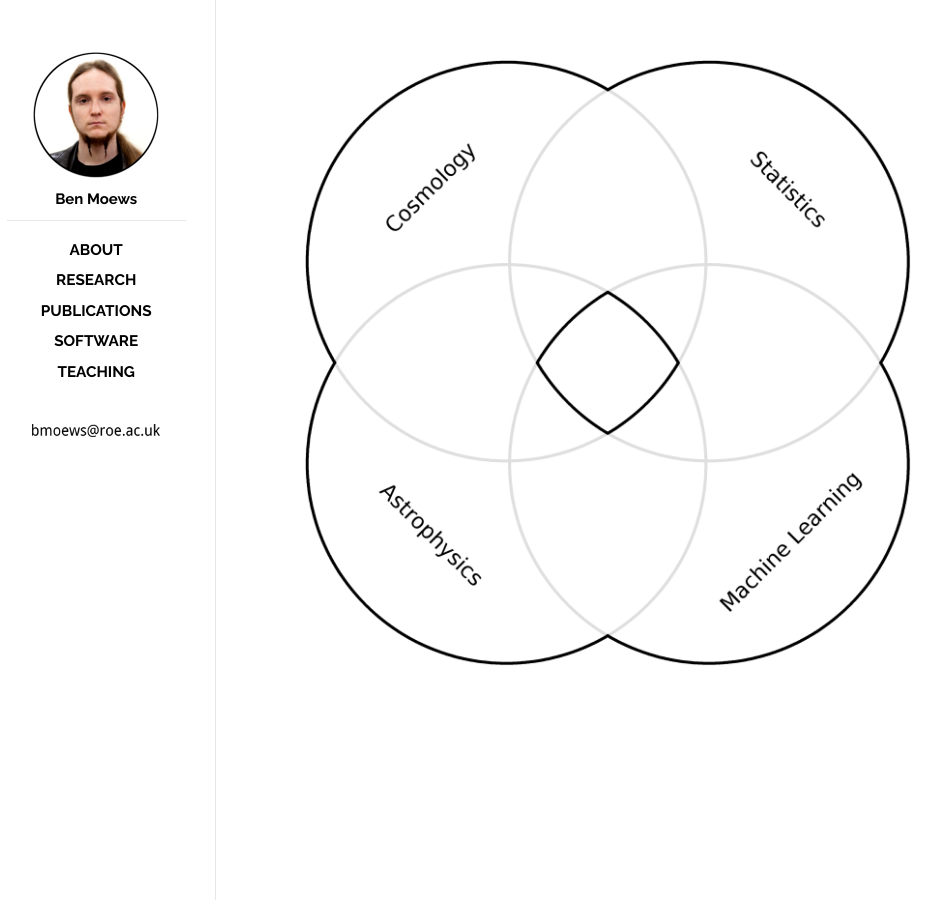
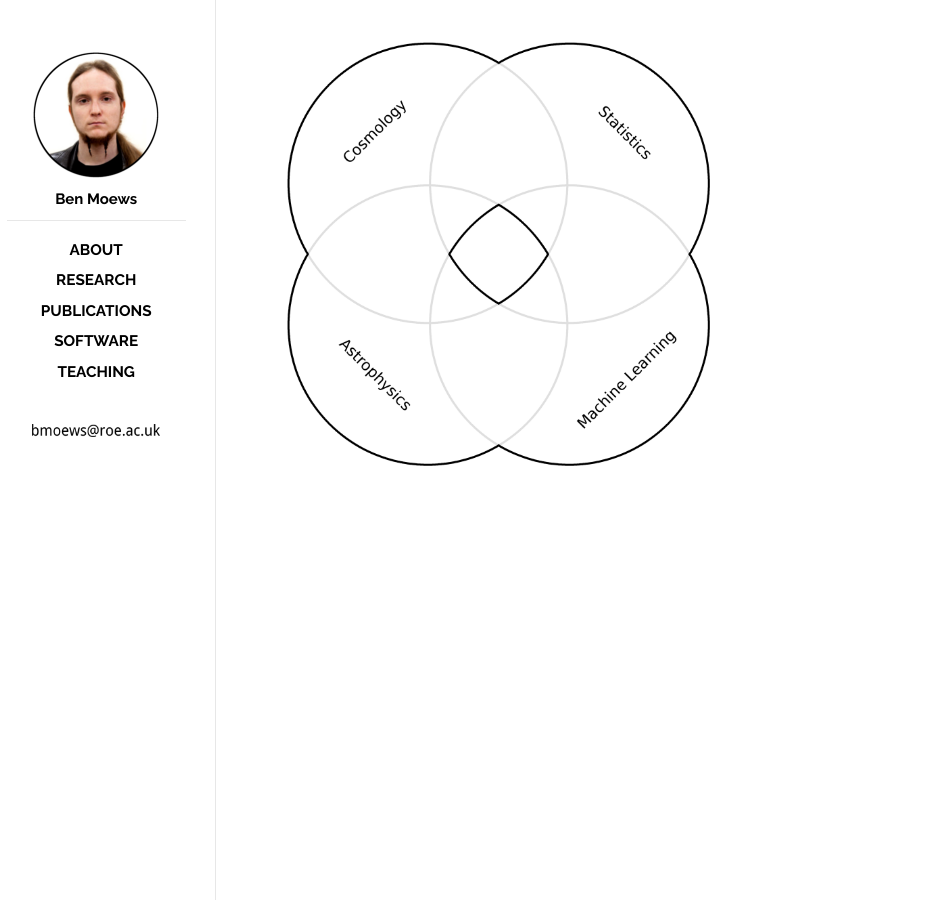
Before and after one commit to moews/moews.github.io, a Jekyll site: the page built from _posts/2017-03-28-home.md, in a window 1280 px wide. Shown: the whole page, without its empty margins (143-1084 px from the left). Built offline with Jekyll 4.4.1, drawn with Linux system fonts in a browser that asks for light colours.

Commit message:
Update 2017-03-28-home.md

```diff
--- a/_posts/2017-03-28-home.md
+++ b/_posts/2017-03-28-home.md
@@ -6,4 +6,4 @@ cover: cover.jpg
 categories: home
 ---
 
-<img src="/images/home_graphic.png" width="100%">
+<img src="/images/home_graphic.png" width="70%">
```
